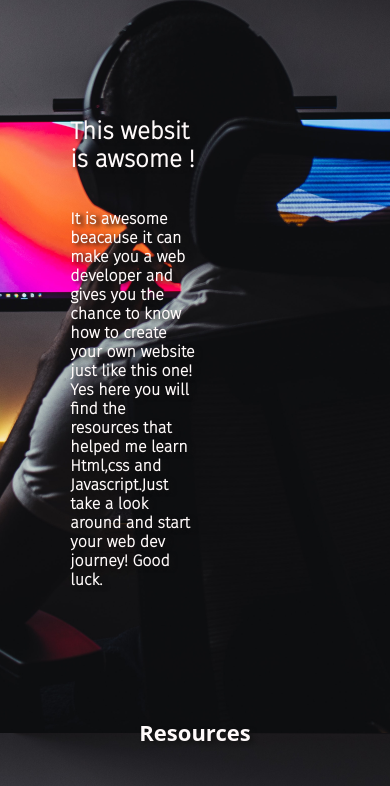
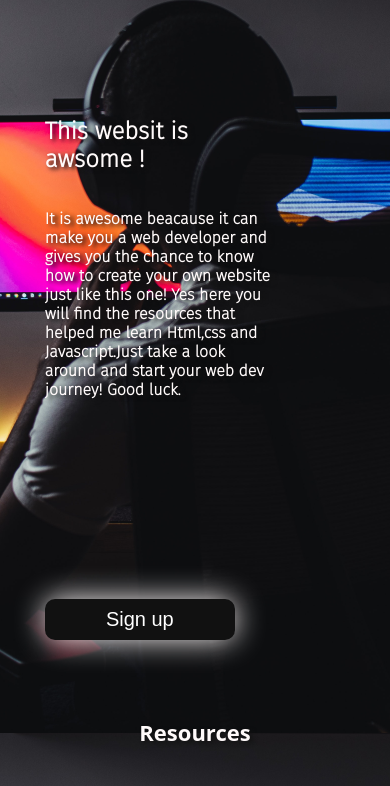
Before and after one commit to psycho6/land, a plain HTML site: page index.html in a window 390 px wide. Shown: the part 111-897 px from the top of the page. Drawn offline with Linux system fonts and the light colour scheme; grey boxes are pictures that could not be loaded.

Commit message:
project done

```diff
--- a/index.html
+++ b/index.html
@@ -10,11 +10,12 @@
     </head>
     <body>
         <nav id="nav-bar">
-            <img id="logo" src="img/">
+            <img id="logo" src="img/—Pngtree—laptop with isometric neon color_8131037.png">
             <ul id="nav-list">
                 <li class="nav-item"> <a class="navlink" href="#separator">About</a> </li>
                 <li class="nav-item"> <a class="navlink" href="#title">Resources</a></li>
-                <li class="nav-item"><a class ="navlink" href="#footer">Footer</a></li>
+                <li class="nav-item"> <a class="navlink" href="#separator2">Motivation</a></li>
+                <li class="nav-item"><a class ="navlink" href="#signup">Footer</a></li>
             </ul>
         </nav>
         <section id="separator"></section>
@@ -22,7 +23,9 @@
             <h1>This websit is awsome !</h1>
             <p>It is awesome beacause it can make you a web developer and gives you the chance to know how to create your own website just like this one! Yes here you will find the resources that helped me learn Html,css and Javascript.Just take a look around and start your web dev journey! Good luck.</p>
             <img id="about-img" src="img/mohammad-rahmani-_Fx34KeqIEw-unsplash.jpg">
+            <button class="glow-on-hover" type="button">Sign up</button>
         </section>
+
         <div id="title"><h2 >Resources</h2></div>
         <section id="resources">
             <div class="container">
@@ -45,6 +48,13 @@
             <h1 id="quote">"success isn't always about greatness. it's about consistency. consistent hard work leads to success.Greatness will come"</h1>
             <p id="quoter">-Dwayne Johnson-</p>
         </section>
-        <div id="foot"></div>
+        <section id="signup">
+            <h1>Take the chance and become a web developer Now!</h1>
+            <p>Click on that button below and start learning</p>
+            <button class="glow-on-hover" type="button">Sign up</button>
+        </section>
+        <div id="foot">
+            <p>Copyright ⓒ Mehanna 2022</p>
+        </div>
     </body>
 </html>
--- a/styling.css
+++ b/styling.css
@@ -54,8 +54,70 @@ html {
     height : 42rem;
     display: grid;
     grid-template-columns: repeat(6, 1fr);
-    grid-template-rows: repeat(2, 1fr);
+    grid-template-rows: repeat(3, 1fr);
+}
+.glow-on-hover{
+    grid-area:  3 / 2 / 4 / 3 ;
+    width: 250px;
+    height: 50px;
+    border-radius: 15px;
+    border: none;
+    outline: none;
+    color: #fff;
+    background: #111;
+    cursor: pointer;
+    position: relative;
+    z-index: 0;
+    font-size:2rem;
+    font-family: sans-serif;
+    box-shadow: 0 0 3rem snow;
+}
+
+
+.glow-on-hover:before {
+    content: '';
+    background: linear-gradient(45deg, #ff0000, #ff7300, #fffb00, #48ff00, #00ffd5, #002bff, #7a00ff, #ff00c8, #ff0000);
+    position: absolute;
+    top: -2px;
+    left:-2px;
+    background-size: 400%;
+    z-index: -1;
+    filter: blur(5px);
+    width: calc(100% + 4px);
+    height: calc(100% + 4px);
+    animation: glowing 20s linear infinite;
+    opacity: 0;
+    transition: opacity .3s ease-in-out;
     border-radius: 10px;
+}
+
+.glow-on-hover:active {
+    color: #000
+}
+
+.glow-on-hover:active:after {
+    background: transparent;
+}
+
+.glow-on-hover:hover:before {
+    opacity: 1;
+}
+.glow-on-hover:after {
+    z-index: -1;
+    content: '';
+    position: absolute;
+    width: 100%;
+    height: 100%;
+    background: #111;
+    left: 0;
+    top: 0;
+    border-radius: 10px;
+}
+
+@keyframes glowing {
+    0% { background-position: 0 0; }
+    50% { background-position: 400% 0; }
+    100% { background-position: 0 0; }
 }
 h1{
     font-size: 4.8rem;
@@ -91,6 +153,7 @@ p{
     margin-top: 8rem;
     box-shadow: -2px 2px 14px black;
 }
+
 #resources{
     display: flex;
     flex-direction: row;
@@ -118,7 +181,7 @@ p{
 #footer{
     margin: auto;
     margin-top: 10rem;
-    width: 100%;
+    width: 86%;
     height :50rem;
 }
 #title{
@@ -137,6 +200,8 @@ p{
     position:absolute;
     bottom:50;
     left: 0;
+    text-align: center;
+    font-size: 2rem;
 }
 .navlink{
     font-size: 2rem;
@@ -146,6 +211,13 @@ p{
 .navlink:hover{
     font-size: 2.1rem;
     text-shadow: 1rem 0.5rem 1rem black;
+}
+#signup{
+    width : 70%;
+    margin: auto;
+    margin-top: 20rem;
+    margin-bottom: 20rem;
+    text-align: center;
 }
 @media all and (max-width:1200px){
     .resource-img{
@@ -159,6 +231,10 @@ p{
     }
 }
 @media all and (max-width:940px){
+    .glow-on-hover{
+        height : 48px;
+        width: 230px;
+    }
     .navlink{
         font-size : 1.8rem
     }
@@ -192,6 +268,10 @@ p{
     }
 }
 @media all and (max-width:860px){
+    .glow-on-hover{
+        height : 45px;
+        width: 210px;
+    }
     .navlink{
         font-size : 1.4rem
     }
@@ -221,6 +301,10 @@ p{
     }
 }
 @media all and (max-width:500px){
+    .glow-on-hover{
+        height : 41px;
+        width: 190px;
+    }
     #about-img{
         height:0;
     }
@@ -232,6 +316,10 @@ p{
     }
 }
 @media all and (max-width:375px){
+    .glow-on-hover{
+        height : 38px;
+        width: 160px;
+    }
     #logo{
         height: 0;
     }
```
